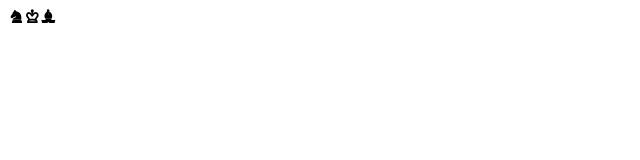
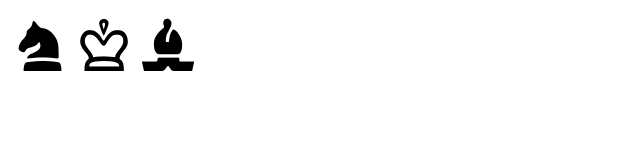
Before and after one commit to alebusi/chess, a plain HTML site: page index.html in a window 1280 px wide. Shown: the whole page, without its empty margins (0-640 px from the left). Drawn offline with Linux system fonts and the light colour scheme.

Commit message:
Update index.html

```diff
--- a/index.html
+++ b/index.html
@@ -18,8 +18,7 @@
 
 	div {
   font-family: myFont;
-		font-stretch: ultra-expanded;
-		font-weight: 600;
+	font-size: 4em;
 }
 
 	p#reading_area{
```
